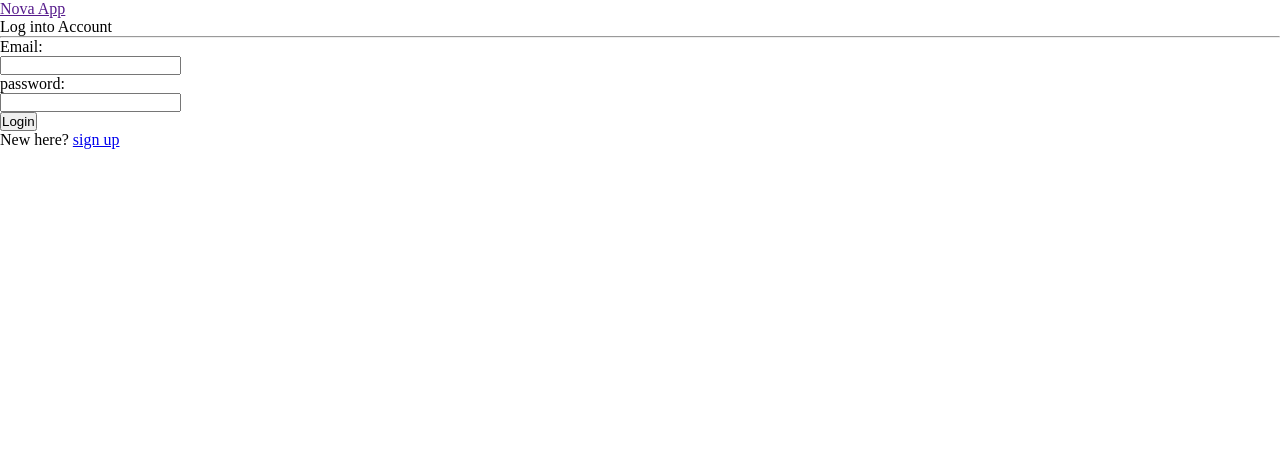
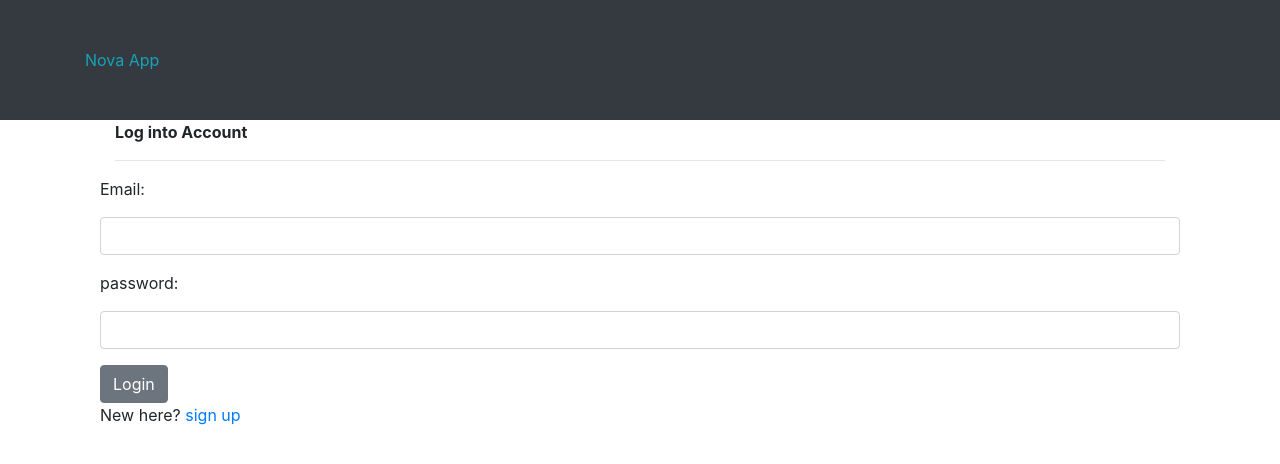
Before and after one commit to olivier010/novaapp, a PHP site: page /sign_in.php in a window 1280 px wide. Shown: the top 464 px of the page. Run offline with PHP 8.4, Linux system fonts and the light colour scheme.

Commit message:
some changes made

```diff
--- a/sign_in.php
+++ b/sign_in.php
@@ -6,15 +6,18 @@
     <meta name="viewport" content="width=device-width, initial-scale=1.0">
     <title>Document</title>
     <link rel="stylesheet" type="text/css" href="./style/style.css">
+    <link rel="stylesheet" href="./bootstrap/css/bootstrap.min.css">
 </head>
 <body>
-    <nav>
-        <div><a href="">Nova App</a></div>
+    <nav class="navbar bg-dark p-5 mt-40">
+        <div class=" container ">
+            <a href="" class="text-info">Nova App</a>
+        </div>
     </nav>
-    <main>
-        <form action="login.php" method="post">
-            <div>
-                <p>Log into Account</p>
+    <main class="container  mt-30">
+        <form action="login.php" method="post" class="container mt-30">
+            <div class="container mt-30">
+                <p><b>Log into Account</b></p>
                 <hr>
             </div>
             <?php
```
Also changed, not shown: create_account.php (+8 -8 lines).
